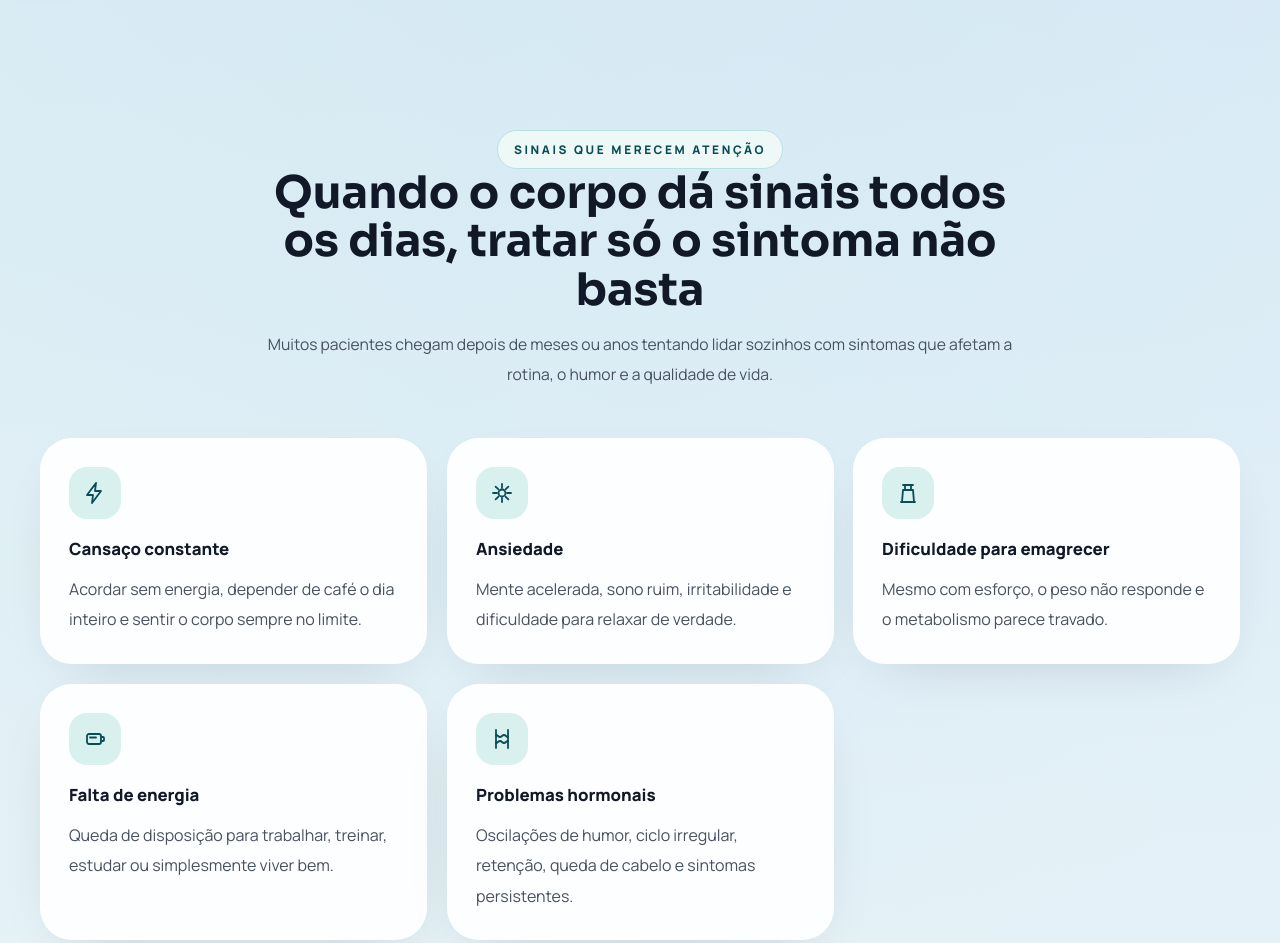
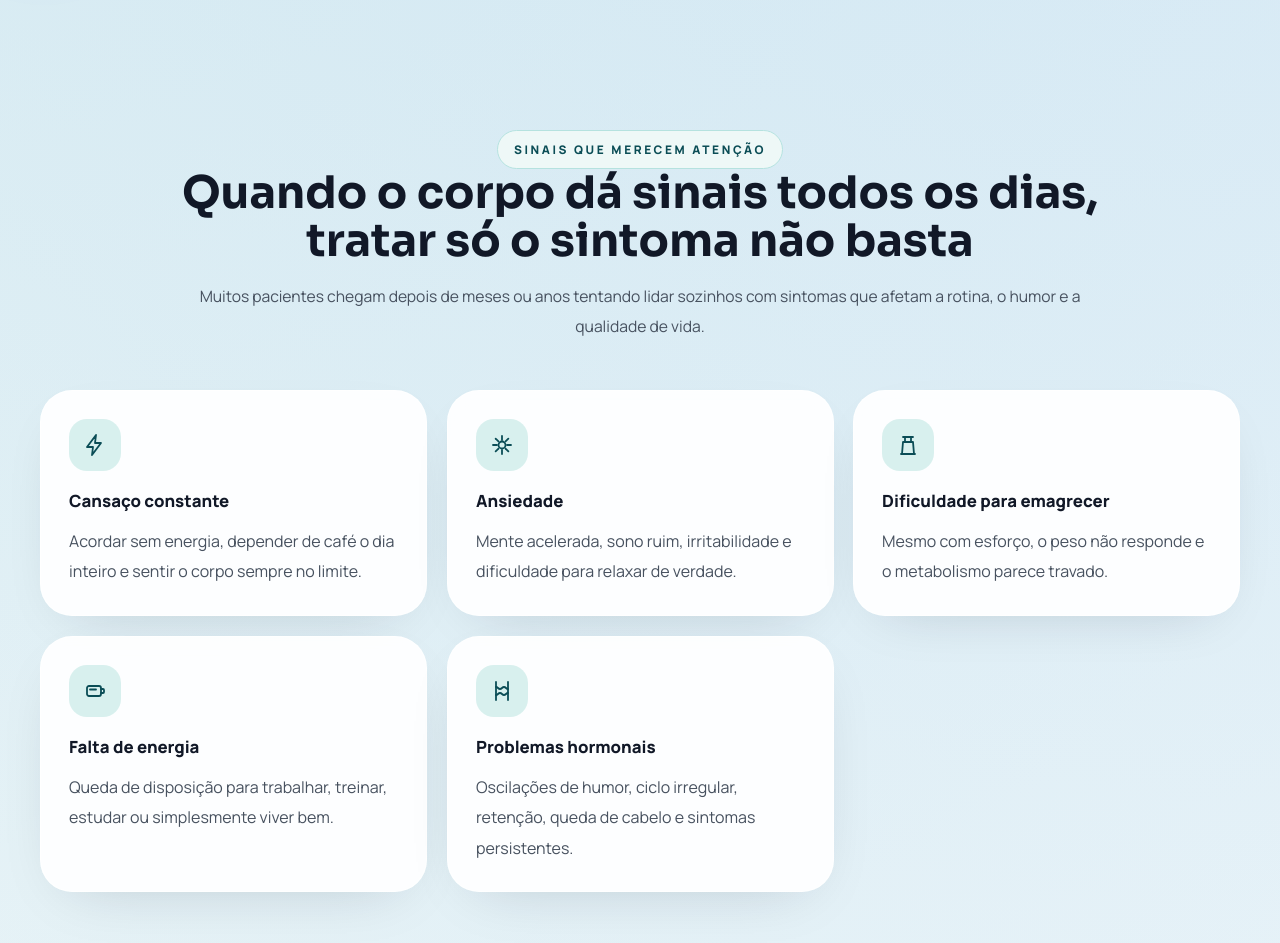
Before and after one commit to gabkof33/clinica-integratte-medicina-integrativa-, a website: page public/index.html in a window 1280 px wide. Shown: the part 960-1903 px from the top of the page. Drawn offline with Linux system fonts and the light colour scheme.

Commit message:
Expand section heading width for problems section title

```diff
--- a/public/styles.css
+++ b/public/styles.css
@@ -981,7 +981,8 @@ select {
 }
 
 .section-heading {
-  max-width: 760px;
+  max-width: 920px;
+  width: min(100%, 920px);
   margin: 0 auto 48px;
   text-align: center;
 }
```
